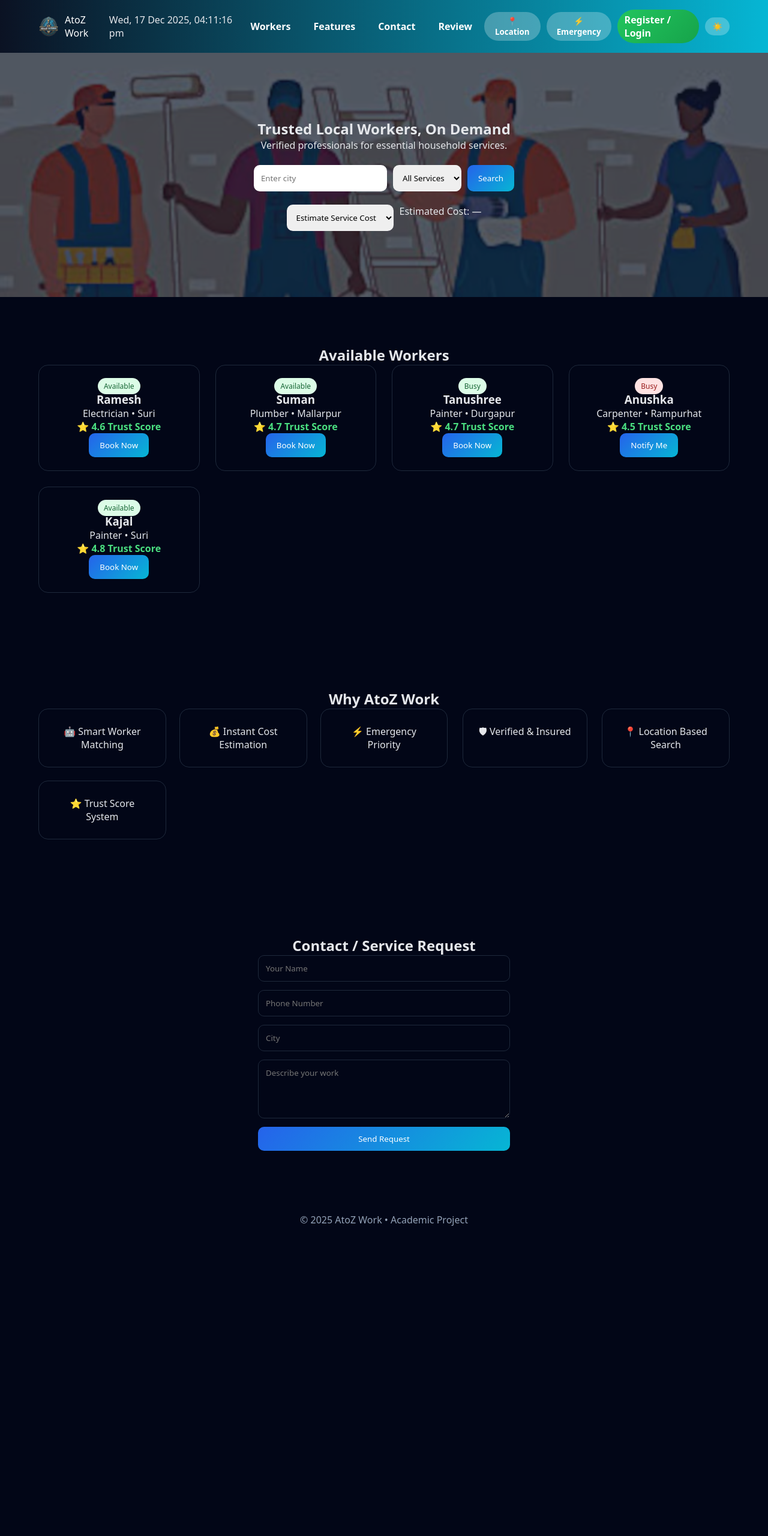
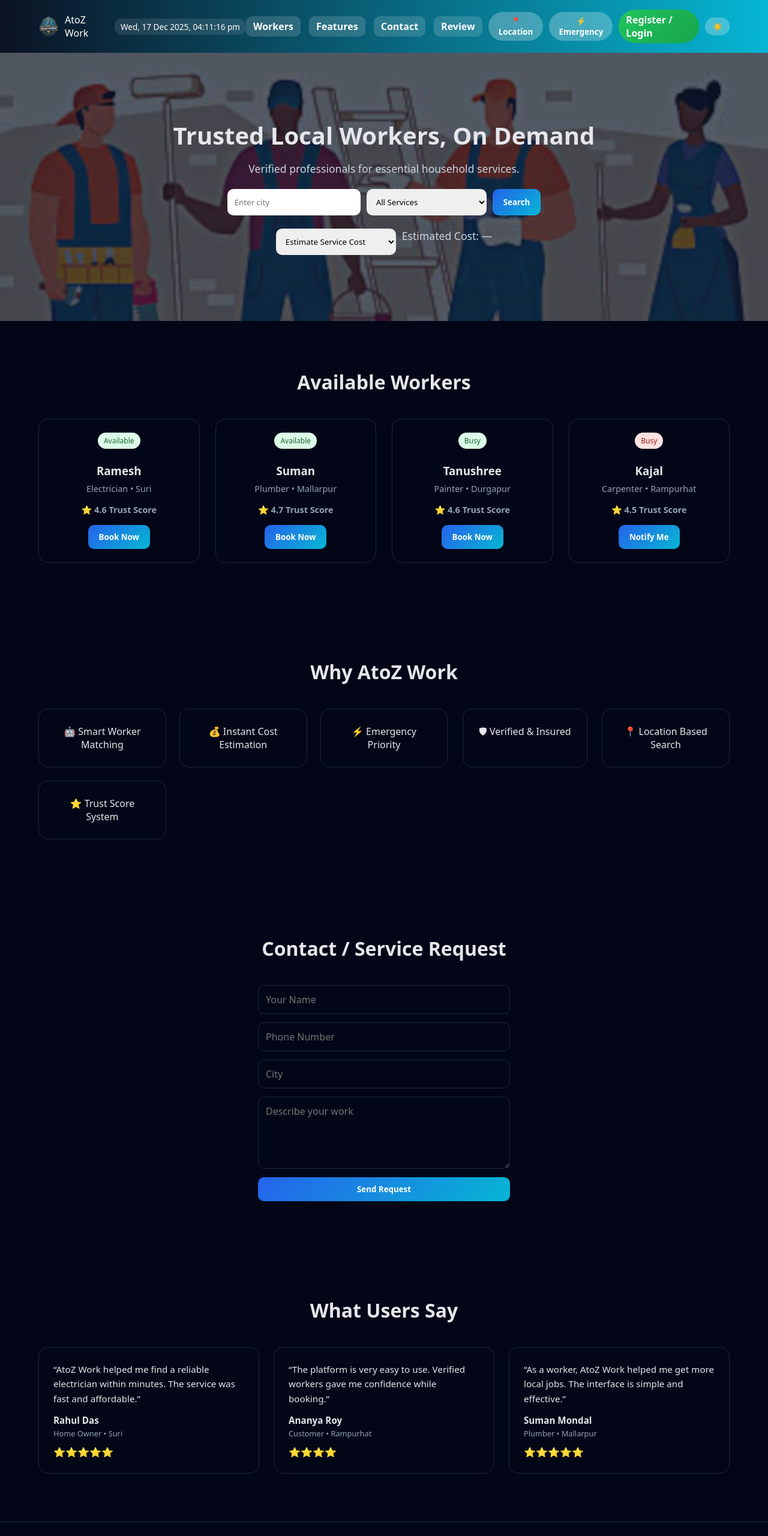
Before and after one commit to Ashokkpal/new1remp, a plain HTML site: page index.html in a window 1280 px wide. Shown: the top 2560 px of the page at 60% size. Before the commit the page ends 2068 px from the top, so only its background shows below. Drawn offline with Linux system fonts and the light colour scheme.

Commit message:
Add files via upload

```diff
--- a/index.html
+++ b/index.html
@@ -28,7 +28,7 @@
           <a href="#workers">Workers</a>
           <a href="#features">Features</a>
           <a href="#contact">Contact</a>
-          <a href="#contact">Review</a>
+          <a href="#reviews">Review</a>
 
         </nav>
 
@@ -99,25 +99,25 @@
         <span class="badge available">Busy</span>
         <h3>Tanushree</h3>
         <p>Painter • Durgapur</p>
-        <p class="rating">⭐ 4.7 Trust Score</p>
+        <p class="rating">⭐ 4.6 Trust Score</p>
         <button>Book Now</button>
       </div>
 
       <div class="worker-card">
         <span class="badge busy">Busy</span>
-        <h3>Anushka</h3>
+        <h3>Kajal</h3>
         <p>Carpenter • Rampurhat</p>
         <p class="rating">⭐ 4.5 Trust Score</p>
         <button disabled>Notify Me</button>
       </div>
 
-      <div class="worker-card">
+      <!-- <div class="worker-card">
         <span class="badge available">Available</span>
         <h3>Kajal</h3>
         <p>Painter • Suri</p>
         <p class="rating">⭐ 4.8 Trust Score</p>
         <button>Book Now</button>
-      </div>
+      </div> -->
 
     </div>
   </section>
@@ -147,6 +147,51 @@
       <button type="submit" class="primary-btn">Send Request</button>
     </form>
   </section>
+  <!-- REVIEWS / TESTIMONIALS -->
+  <section id="reviews" class="section">
+    <h2 class="section-title">What Users Say</h2>
+
+    <div class="review-grid">
+
+      <div class="review-card">
+        <p class="review-text">
+          “AtoZ Work helped me find a reliable electrician within minutes.
+          The service was fast and affordable.”
+        </p>
+        <div class="review-user">
+          <strong>Rahul Das</strong>
+          <span>Home Owner • Suri</span>
+        </div>
+        <div class="review-rating">⭐⭐⭐⭐⭐</div>
+      </div>
+
+      <div class="review-card">
+        <p class="review-text">
+          “The platform is very easy to use.
+          Verified workers gave me confidence while booking.”
+        </p>
+        <div class="review-user">
+          <strong>Ananya Roy</strong>
+          <span>Customer • Rampurhat</span>
+        </div>
+        <div class="review-rating">⭐⭐⭐⭐</div>
+      </div>
+
+      <div class="review-card">
+        <p class="review-text">
+          “As a worker, AtoZ Work helped me get more local jobs.
+          The interface is simple and effective.”
+        </p>
+        <div class="review-user">
+          <strong>Suman Mondal</strong>
+          <span>Plumber • Mallarpur</span>
+        </div>
+        <div class="review-rating">⭐⭐⭐⭐⭐</div>
+      </div>
+
+    </div>
+  </section>
+
 
   <footer>
     © 2025 AtoZ Work • Academic Project
--- a/style.css
+++ b/style.css
@@ -48,19 +48,64 @@ body.light {
   align-items: center;
 }
 
+.nav-area nav {
+  display: flex;
+  gap: 14px;
+  align-items: center;
+}
+
 .nav-area nav a {
   color: white;
   text-decoration: none;
+  padding: 6px 12px;
+  border-radius: 10px;
+  font-weight: 600;
+  background: rgba(255, 255, 255, 0.15);
+  transition: background 0.2s ease, transform 0.2s ease;
+}
+
+.nav-area nav a:hover {
+  background: rgba(255, 255, 255, 0.3);
+  transform: translateY(-1px);
 }
 
 .header-btn,
 #themeBtn {
-  background: rgba(255,255,255,0.25);
+  background: rgba(255, 255, 255, 0.25);
   border: none;
   padding: 6px 12px;
   border-radius: 999px;
   color: white;
   cursor: pointer;
+  font-weight: 600;
+  transition: background 0.2s ease, transform 0.2s ease;
+}
+
+.header-btn:hover,
+#themeBtn:hover {
+  background: rgba(255, 255, 255, 0.35);
+  transform: translateY(-1px);
+}
+
+/* Sign In button highlight */
+.nav-area a.header-btn {
+  background: linear-gradient(135deg, #22c55e, #16a34a);
+  display: inline-flex;
+  align-items: center;
+  gap: 6px;
+  text-decoration: none;
+}
+
+/* Date / Time display */
+#datetime {
+  color: #ffffff;
+  font-size: 0.85rem;
+  font-weight: 500;
+  padding: 4px 10px;
+  background: rgba(255, 255, 255, 0.1);
+  border-radius: 12px;
+  margin-left: 10px;
+  white-space: nowrap;
 }
 
 /* HERO */
@@ -71,17 +116,30 @@ body.light {
   text-align: center;
 }
 
-
 .overlay {
   position: absolute;
   inset: 0;
-  background: rgba(15,23,42,0.7);
+  background: rgba(15, 23, 42, 0.7);
 }
 
 .hero-content {
   position: relative;
   max-width: 720px;
   margin: auto;
+}
+
+.hero-content h1 {
+  font-size: 2.5rem;
+  margin-bottom: 16px;
+}
+
+.hero-content p {
+  font-size: 1.1rem;
+  color: #cbd5e1;
+}
+
+body.light .hero-content p {
+  color: #475569;
 }
 
 /* SEARCH + ESTIMATOR */
@@ -100,6 +158,7 @@ body.light {
   padding: 12px;
   border-radius: 10px;
   border: none;
+  min-width: 200px;
 }
 
 /* BUTTONS */
@@ -111,6 +170,14 @@ body.light {
   padding: 11px 18px;
   border-radius: 10px;
   cursor: pointer;
+  font-weight: 600;
+  transition: opacity 0.2s ease, transform 0.2s ease;
+}
+
+.primary-btn:hover,
+.worker-card button:hover {
+  opacity: 0.9;
+  transform: translateY(-1px);
 }
 
 /* SECTIONS */
@@ -128,11 +195,23 @@ body.light .section.light {
   background: #f1f5f9;
 }
 
+.section-title {
+  font-size: 2rem;
+  margin-bottom: 40px;
+  text-align: center;
+}
+
 /* WORKERS */
+#workers {
+  text-align: center;
+}
+
 .worker-grid {
   display: grid;
-  grid-template-columns: repeat(auto-fit, minmax(240px,1fr));
+  grid-template-columns: repeat(auto-fit, minmax(240px, 1fr));
   gap: 26px;
+  margin-left: auto;
+  margin-right: auto;
 }
 
 .worker-card {
@@ -140,16 +219,24 @@ body.light .section.light {
   border: 1px solid #1e293b;
   padding: 22px;
   border-radius: 16px;
+  transition: transform 0.3s ease;
+}
+
+.worker-card:hover {
+  transform: translateY(-5px);
 }
 
 body.light .worker-card {
   background: white;
+  border-color: #e5e7eb;
 }
 
 .badge {
   font-size: 0.75rem;
   padding: 5px 10px;
   border-radius: 999px;
+  display: inline-block;
+  margin-bottom: 12px;
 }
 
 .available {
@@ -167,11 +254,30 @@ body.light .worker-card {
   font-weight: 600;
 }
 
+.worker-card h3 {
+  margin: 12px 0 8px;
+}
+
+.worker-card p {
+  color: #94a3b8;
+  margin-bottom: 16px;
+  font-size: 0.9rem;
+}
+
+body.light .worker-card p {
+  color: #64748b;
+}
+
 /* FEATURES */
+#features {
+  text-align: center;
+}
+
 .feature-grid {
   display: grid;
-  grid-template-columns: repeat(auto-fit, minmax(200px,1fr));
+  grid-template-columns: repeat(auto-fit, minmax(200px, 1fr));
   gap: 22px;
+  justify-items: center;
 }
 
 .feature-card {
@@ -180,9 +286,100 @@ body.light .worker-card {
   padding: 26px;
   border-radius: 16px;
   text-align: center;
+  transition: transform 0.3s ease;
+}
+
+.feature-card:hover {
+  transform: translateY(-5px);
+}
+
+.feature-card i {
+  font-size: 2.5rem;
+  margin-bottom: 16px;
+  color: #06b6d4;
+}
+
+.feature-card h3 {
+  margin-bottom: 12px;
+}
+
+.feature-card p {
+  color: #94a3b8;
+  font-size: 0.9rem;
+}
+
+body.light .feature-card {
+  background: white;
+  border-color: #e5e7eb;
+  color: #0f172a;
+}
+
+body.light .feature-card p {
+  color: #64748b;
+}
+
+/* REVIEWS */
+#reviews {
+  text-align: center;
+}
+
+.review-grid {
+  display: grid;
+  grid-template-columns: repeat(auto-fit, minmax(260px, 1fr));
+  gap: 24px;
+  margin-top: 40px;
+}
+
+.review-card {
+  background: #020617;
+  border: 1px solid #1e293b;
+  padding: 24px;
+  border-radius: 16px;
+  text-align: left;
+  transition: transform 0.3s ease;
+}
+
+.review-card:hover {
+  transform: translateY(-5px);
+}
+
+body.light .review-card {
+  background: #ffffff;
+  border-color: #e5e7eb;
+}
+
+.review-text {
+  font-size: 0.95rem;
+  line-height: 1.6;
+  margin-bottom: 14px;
+  color: #e5e7eb;
+}
+
+body.light .review-text {
+  color: #0f172a;
+}
+
+.review-user strong {
+  display: block;
+  font-size: 0.95rem;
+}
+
+.review-user span {
+  font-size: 0.8rem;
+  color: #94a3b8;
+}
+
+.review-rating {
+  margin-top: 10px;
+  font-size: 1rem;
+  color: #fbbf24;
 }
 
 /* CONTACT FORM */
+#contact .section-title {
+  text-align: center;
+}
+
 .contact-form {
   max-width: 420px;
   margin: auto;
@@ -198,6 +395,7 @@ body.light .worker-card {
   border: 1px solid #1e293b;
   background: #020617;
   color: #e5e7eb;
+  font-size: 1rem;
 }
 
 body.light .contact-form input,
@@ -207,35 +405,31 @@ body.light .contact-form textarea {
   border-color: #e5e7eb;
 }
 
+.contact-form textarea {
+  min-height: 120px;
+  resize: vertical;
+}
+
 /* FOOTER */
 footer {
   text-align: center;
   padding: 24px;
   color: #94a3b8;
+  border-top: 1px solid #1e293b;
 }
 
-/* MOBILE */
+body.light footer {
+  border-top-color: #e5e7eb;
+}
+
+/* MOBILE RESPONSIVE */
 @media (max-width: 768px) {
+  /* Header adjustments */
   .header-inner {
     flex-direction: column;
     gap: 12px;
   }
 
-  .search-box,
-  .estimator {
-    flex-direction: column;
-  }
-
-  .primary-btn {
-    width: 100%;
-  }
-}
-
-/* Only for mobile */
-
-@media (max-width: 768px) {
-
-  /* Header spacing */
   .nav-area {
     flex-wrap: wrap;
     justify-content: center;
@@ -245,9 +439,25 @@ footer {
     width: 100%;
     text-align: center;
     margin-bottom: 6px;
+    justify-content: center;
+    gap: 10px;
   }
 
-  /* Hero text scaling */
+  .nav-area nav a {
+    font-size: 0.9rem;
+    padding: 6px 10px;
+  }
+
+  #datetime {
+    margin-left: 0;
+    margin-top: 6px;
+  }
+
+  /* Hero adjustments */
+  .hero {
+    padding: 70px 20px;
+  }
+
   .hero-content h1 {
     font-size: 1.6rem;
     line-height: 1.3;
@@ -260,6 +470,7 @@ footer {
   /* Search + estimator full width */
   .search-box,
   .estimator {
+    flex-direction: column;
     width: 100%;
   }
 
@@ -268,6 +479,7 @@ footer {
   .estimator select,
   .primary-btn {
     width: 100%;
+    min-width: unset;
   }
 
   /* Worker cards single column */
@@ -279,15 +491,15 @@ footer {
     text-align: center;
   }
 
-  /* Feature cards spacing */
+  /* Feature cards single column */
   .feature-grid {
     grid-template-columns: 1fr;
   }
-  @media (max-width: 768px) {
-  .feature-grid {
-    grid-template-columns: 1fr; /* single column */
+
+  /* Review cards adjustments */
+  .review-card {
+    text-align: center;
   }
-}
 
   /* Contact form full width */
   .contact-form {
@@ -300,174 +512,38 @@ footer {
     width: 100%;
   }
 
-  /* Footer spacing */
+  /* Section padding reduction */
+  .section {
+    padding: 50px 20px;
+  }
+
+  .section-title {
+    font-size: 1.5rem;
+    margin-bottom: 30px;
+  }
+
+  /* Footer adjustments */
   footer {
     padding: 18px;
     font-size: 0.85rem;
   }
 }
 
-@media (min-width: 769px) {
+/* Tablet adjustments */
+@media (min-width: 769px) and (max-width: 1024px) {
+  .header-inner {
+    padding: 0 20px;
+  }
 
+  .worker-grid {
+    grid-template-columns: repeat(2, 1fr);
+  }
 
-  #contact .section-title {
-    text-align: center;
-  }}
+  .feature-grid {
+    grid-template-columns: repeat(2, 1fr);
+  }
 
-  #features {
-  text-align: center;
-}
-
-#features .feature-grid {
-  justify-items: center;
-}
-
-.feature-card {
-  color: #e5e7eb;
-}
-
-body.light .feature-card {
-  color: #0f172a;
-}
-
-
-/* Section background control */
-#features.section.light {
-  background: #020617;
-}
-
-/* Light mode background */
-body.light #features.section.light {
-  background: #f1f5f9;
-}
-
-/* Feature card background */
-#features .feature-card {
-  background: #020617;
-  color: #e5e7eb;
-  border: 1px solid #1e293b;
-}
-
-/* Light mode feature card */
-body.light #features .feature-card {
-  background: #ffffff;
-  color: #0f172a;
-  border-color: #e5e7eb;
-}
-
-/* Heading visibility */
-#features .section-title {
-  color: #e5e7eb;
-}
-
-body.light #features .section-title {
-  color: #0f172a;
-}
-
-#workers {
-  text-align: center;
-}
-
-#workers .worker-grid {
-  margin-left: auto;
-  margin-right: auto;
-}
-
-
-
-
-
-
-
-
-@media (prefers-color-scheme: dark) {
-  body {
-    --datetime-bg: var(--datetime-bg-dark);
-    --datetime-color: var(--datetime-color-dark);
+  .review-grid {
+    grid-template-columns: repeat(2, 1fr);
   }
 }
-
-@media (prefers-color-scheme: light) {
-  body {
-    --datetime-bg: var(--datetime-bg-light);
-    --datetime-color: var(--datetime-color-light);
-  }
-}
-
-/* login css */
-/* Sign In button in header */
-.nav-area .header-btn,
-.nav-area a.header-btn {
-  display: inline-flex;
-  align-items: center;
-  gap: 6px;
-  text-decoration: none;
-  font-weight: 600;
-}
-
-/* Highlight Sign In button */
-.nav-area a.header-btn {
-  background: linear-gradient(135deg, #22c55e, #16a34a);
-  color: #ffffff;
-}
-
-/* Hover effect */
-.nav-area a.header-btn:hover {
-  opacity: 0.9;
-  transform: translateY(-1px);
-}
-
-/* Mobile spacing fix */
-@media (max-width: 768px) {
-  .nav-area a.header-btn {
-    margin-top: 6px;
-  }
-}
-
-
-/* nav bar */
-/* Navigation container */
-.nav-area nav {
-  display: flex;
-  gap: 18px;
-  align-items: center;
-}
-
-/* Navigation links */
-.nav-area nav a {
-  position: relative;
-  color: #ffffff;
-  font-weight: 600;
-  text-decoration: none;
-  padding: 6px 10px;
-  border-radius: 8px;
-  transition: background 0.2s ease, color 0.2s ease;
-}
-
-/* Hover effect */
-.nav-area nav a:hover {
-  background: rgba(255, 255, 255, 0.2);
-}
-
-/* Active section highlight (optional) */
-.nav-area nav a:active {
-  background: rgba(255, 255, 255, 0.35);
-}
-
-/* Light mode fix */
-body.light .nav-area nav a {
-  color: #ffffff;
-}
-
-/* Mobile layout */
-@media (max-width: 768px) {
-  .nav-area nav {
-    justify-content: center;
-    flex-wrap: wrap;
-    gap: 12px;
-  }
-
-  .nav-area nav a {
-    font-size: 0.9rem;
-  }
-}
```
